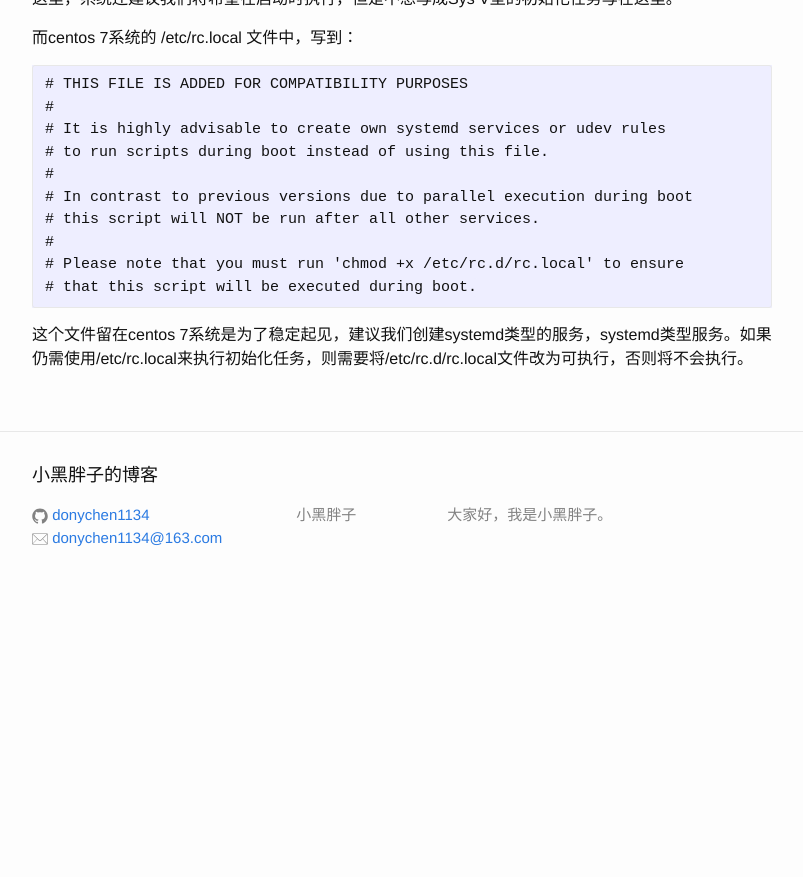
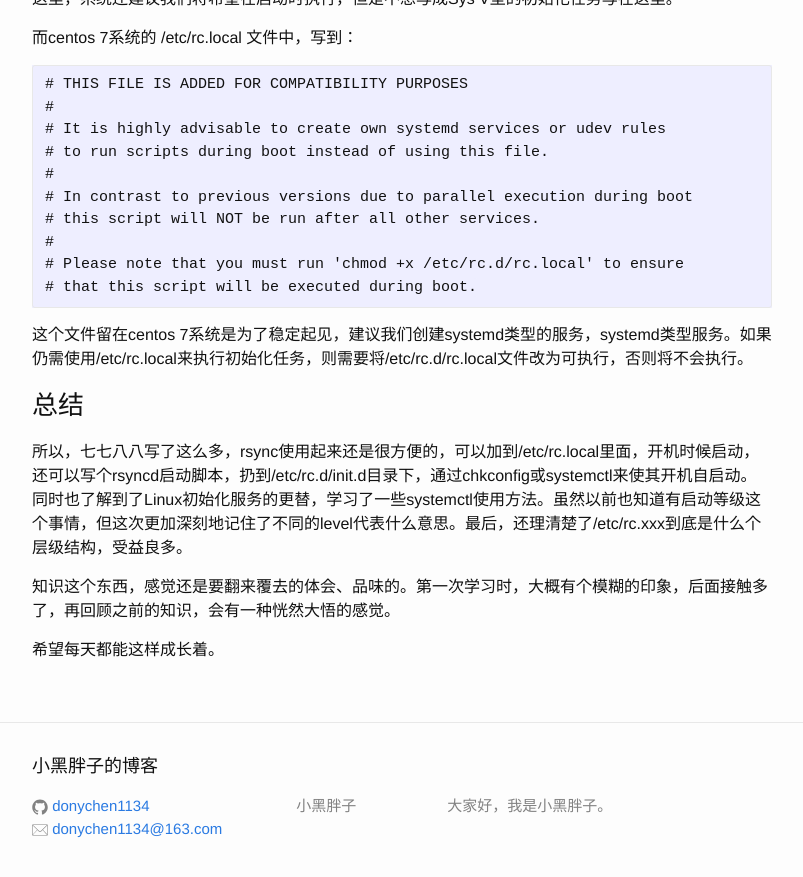
Before and after one commit to donychen1134/myblog, a Jekyll site: the page built from _posts/2017-08-25-a-post-cuased-by-a-problem.markdown, in a window 1280 px wide and 900 px high, scrolled down 3697 px. Shown: the top 877 px of the window, without its empty margins (238-1041 px from the left). Built offline with Jekyll 4.4.1, drawn with Linux system fonts in a browser that asks for light colours; before the commit the page ends 4306 px from its top, so only the background shows below that.

Commit message:
modify 2017-08-25-a-post-cuased-by-a-problem.markdown

````diff
--- a/_posts/2017-08-25-a-post-cuased-by-a-problem.markdown
+++ b/_posts/2017-08-25-a-post-cuased-by-a-problem.markdown
@@ -176,3 +176,12 @@ Linux的初始化init系统，RHEL 5为SysVinit，RHEL 6为Upstart， RHEL 7为S
 # that this script will be executed during boot.
 ```
 这个文件留在centos 7系统是为了稳定起见，建议我们创建systemd类型的服务，systemd类型服务。如果仍需使用/etc/rc.local来执行初始化任务，则需要将/etc/rc.d/rc.local文件改为可执行，否则将不会执行。
+
+
+### 总结
+
+所以，七七八八写了这么多，rsync使用起来还是很方便的，可以加到/etc/rc.local里面，开机时候启动，还可以写个rsyncd启动脚本，扔到/etc/rc.d/init.d目录下，通过chkconfig或systemctl来使其开机自启动。同时也了解到了Linux初始化服务的更替，学习了一些systemctl使用方法。虽然以前也知道有启动等级这个事情，但这次更加深刻地记住了不同的level代表什么意思。最后，还理清楚了/etc/rc.xxx到底是什么个层级结构，受益良多。
+
+知识这个东西，感觉还是要翻来覆去的体会、品味的。第一次学习时，大概有个模糊的印象，后面接触多了，再回顾之前的知识，会有一种恍然大悟的感觉。
+
+希望每天都能这样成长着。
````
